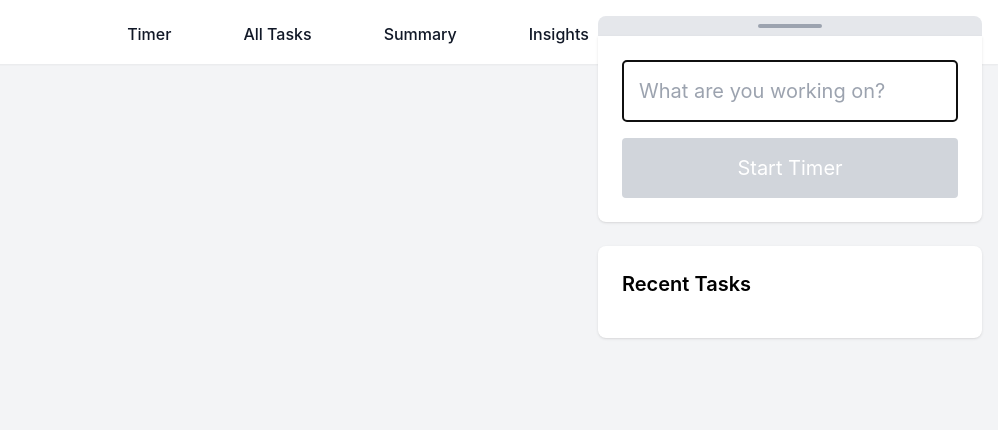
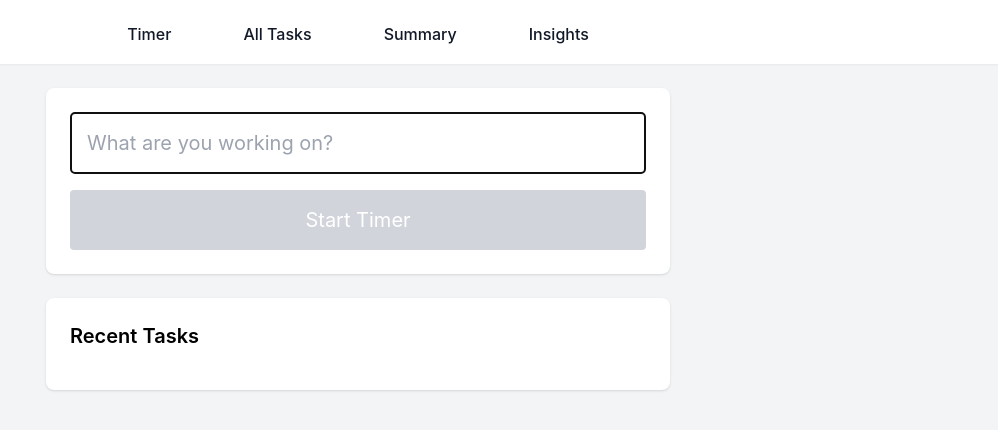
Before and after one commit to evelynso2024/TimeWell, a React (Create React App) app: page / in a window 1280 px wide. Shown: the top 430 px of the page, without its empty margins (282-1280 px from the left). Built offline with nearby package versions, Linux system fonts and the light colour scheme; the HTML template or start-up script is replaced by a standard one.

Commit message:
Update Timer.js

```diff
--- a/src/components/Timer.js
+++ b/src/components/Timer.js
@@ -1,4 +1,4 @@
-import React, { useState, useEffect, useRef } from 'react';
+import React, { useState, useEffect } from 'react';
 
 function Timer({ setIsTimerActive }) {
   const [isTimerActive, setIsTimerLocalActive] = useState(false);
@@ -6,12 +6,6 @@ function Timer({ setIsTimerActive }) {
   const [startTime, setStartTime] = useState(null);
   const [elapsedTime, setElapsedTime] = useState(0);
   const [recentTasks, setRecentTasks] = useState([]);
-
-  // Add new state for draggable widget
-  const [position, setPosition] = useState({ x: window.innerWidth - 400, y: 16 });
-  const [isDragging, setIsDragging] = useState(false);
-  const [dragOffset, setDragOffset] = useState({ x: 0, y: 0 });
-  const timerRef = useRef(null);
 
   const playClickSound = () => {
     const context = new (window.AudioContext || window.webkitAudioContext)();
@@ -54,39 +48,6 @@ function Timer({ setIsTimerActive }) {
     }
     return () => clearInterval(intervalId);
   }, [isTimerActive, startTime]);
-
-  // Add drag handlers
-  const handleMouseDown = (e) => {
-    if (timerRef.current && e.target === timerRef.current.firstChild) {
-      setIsDragging(true);
-      setDragOffset({
-        x: e.clientX - position.x,
-        y: e.clientY - position.y
-      });
-    }
-  };
-
-  const handleMouseMove = (e) => {
-    if (isDragging) {
-      setPosition({
-        x: e.clientX - dragOffset.x,
-        y: e.clientY - dragOffset.y
-      });
-    }
-  };
-
-  const handleMouseUp = () => {
-    setIsDragging(false);
-  };
-
-  useEffect(() => {
-    document.addEventListener('mousemove', handleMouseMove);
-    document.addEventListener('mouseup', handleMouseUp);
-    return () => {
-      document.removeEventListener('mousemove', handleMouseMove);
-      document.removeEventListener('mouseup', handleMouseUp);
-    };
-  }, [isDragging, dragOffset]);
 
   const startTimer = () => {
     if (task.trim()) {
@@ -163,24 +124,10 @@ function Timer({ setIsTimerActive }) {
   };
 
   return (
-    <div
-      ref={timerRef}
-      className="fixed z-50"
-      style={{
-        left: `${position.x}px`,
-        top: `${position.y}px`,
-        width: '384px',
-        cursor: isDragging ? 'grabbing' : 'grab'
-      }}
-      onMouseDown={handleMouseDown}
-    >
-      <div className="bg-gray-200 p-2 rounded-t-lg cursor-grab">
-        <div className="w-16 h-1 bg-gray-400 mx-auto rounded-full"></div>
-      </div>
-
+    <div className="max-w-2xl mx-auto p-6">
       {!isTimerActive ? (
         <>
-          <div className="bg-white rounded-b-lg shadow p-6 mb-6">
+          <div className="bg-white rounded-lg shadow p-6 mb-6">
             <input
               type="text"
               value={task}
@@ -240,7 +187,7 @@ function Timer({ setIsTimerActive }) {
           </div>
         </>
       ) : (
-        <div className="bg-white rounded-b-lg shadow p-6 text-center">
+        <div className="bg-white rounded-lg shadow p-6 text-center">
           <div className="text-4xl font-bold mb-4 text-gray-800">
             {task}
           </div>
```
